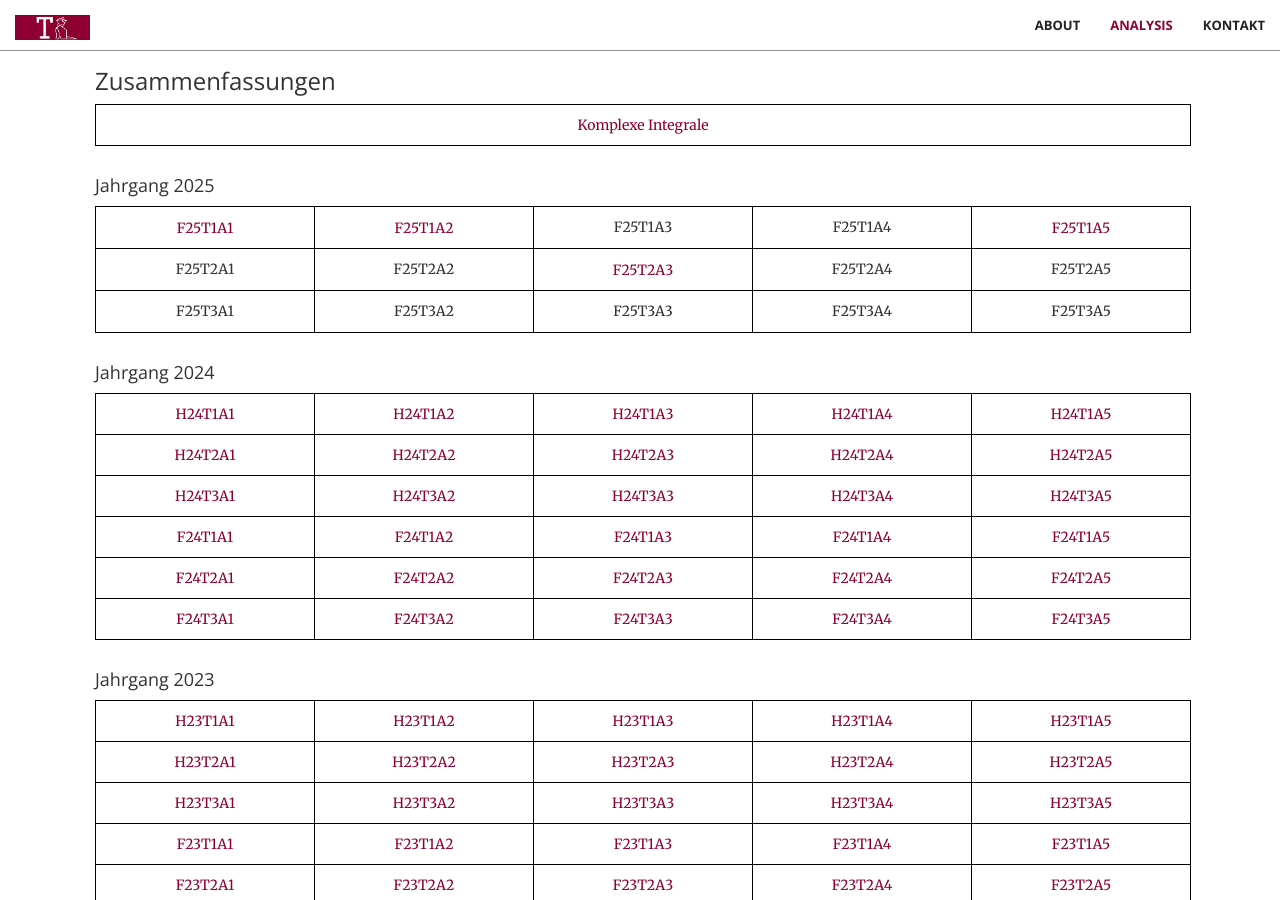
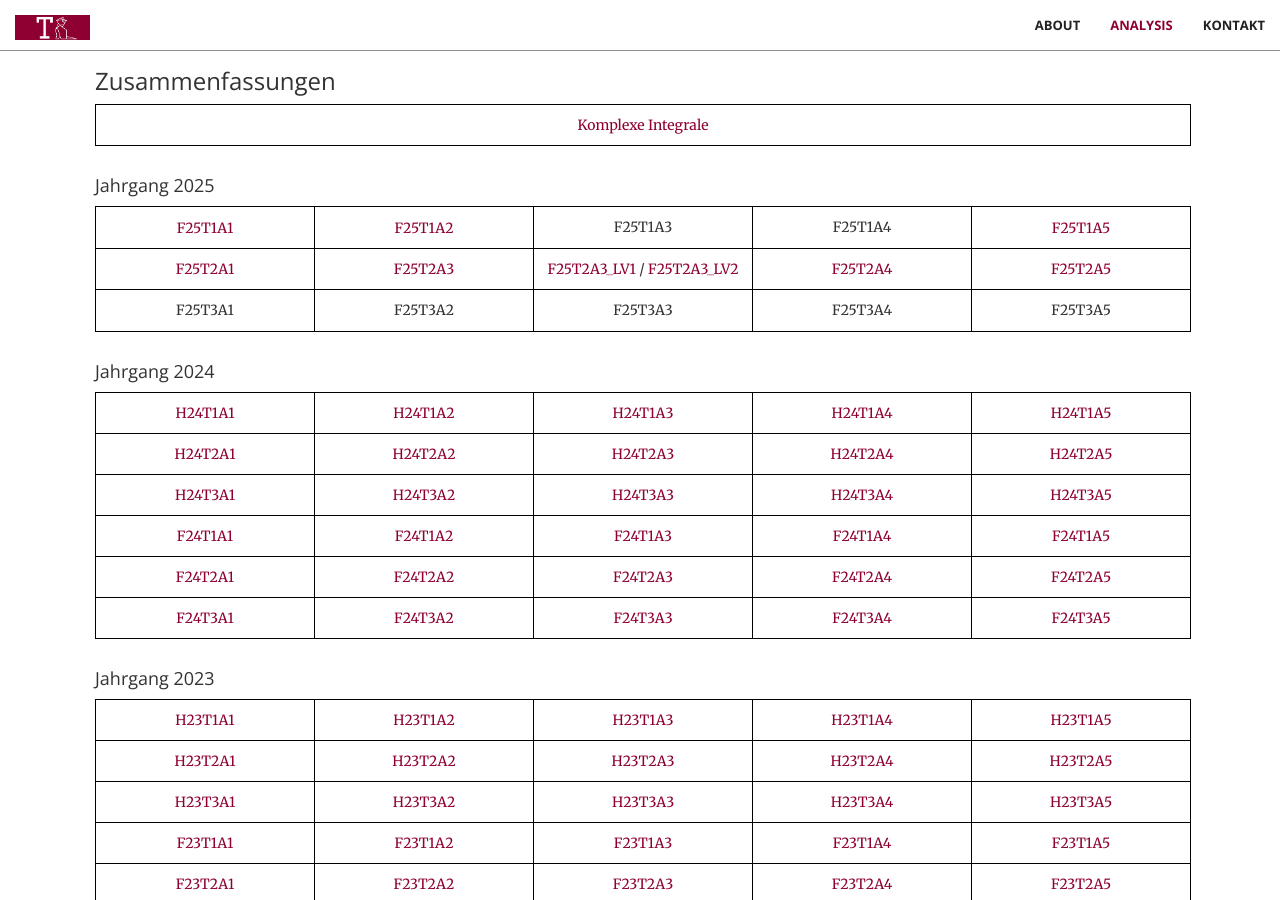
Before and after one commit to trabaldini/trabaldini.github.io, a Jekyll site: the page built from index.html, in a window 1280 px wide and 900 px high, scrolled down 1609 px. Built offline with Jekyll 4.4.1, drawn with Linux system fonts in a browser that asks for light colours; some web fonts are replaced.

Commit message:
Adds F25T2 solutions

```diff
--- a/_includes/math.html
+++ b/_includes/math.html
@@ -49,19 +49,21 @@
                             </tr>
                             <tr>
                                 <td style="width:20%">
-                                    <p>F25T2A1</p>
-                                </td>
-                                <td style="width:20%">
-                                    <p>F25T2A2</p>
-                                </td>
-                                <td style="width:20%">
-                                    <a href="aufg/F25T2A3_DGL.pdf" target="_blank">F25T2A3</a>
-                                </td>
-                                <td style="width:20%">
-                                    <p>F25T2A4</p>
-                                </td>
-                                <td style="width:20%">
-                                    <p>F25T2A5</p>
+                                    <a href="aufg/F25T2A1_RA.pdf" target="_blank">F25T2A1</a>
+                                </td>
+                                <td style="width:20%">
+                                    <a href="aufg/F25T2A2_FT.pdf" target="_blank">F25T2A3</a>
+                                </td>
+                                <td style="width:20%">
+                                    <a href="aufg/F25T2A3_DGL_LV1.pdf" target="_blank">F25T2A3_LV1</a>
+                                    <span>/</span>
+                                    <a href="aufg/F25T2A3_DGL_LV2.pdf" target="_blank">F25T2A3_LV2</a>
+                                </td>
+                                <td style="width:20%">
+                                    <a href="aufg/F25T2A4_FT.pdf" target="_blank">F25T2A4</a>
+                                </td>
+                                <td style="width:20%">
+                                    <a href="aufg/F25T2A5_DGL.pdf" target="_blank">F25T2A5</a>
                                 </td>
                             </tr>
                             <tr>
```
Also changed, not shown: 7 other files.
